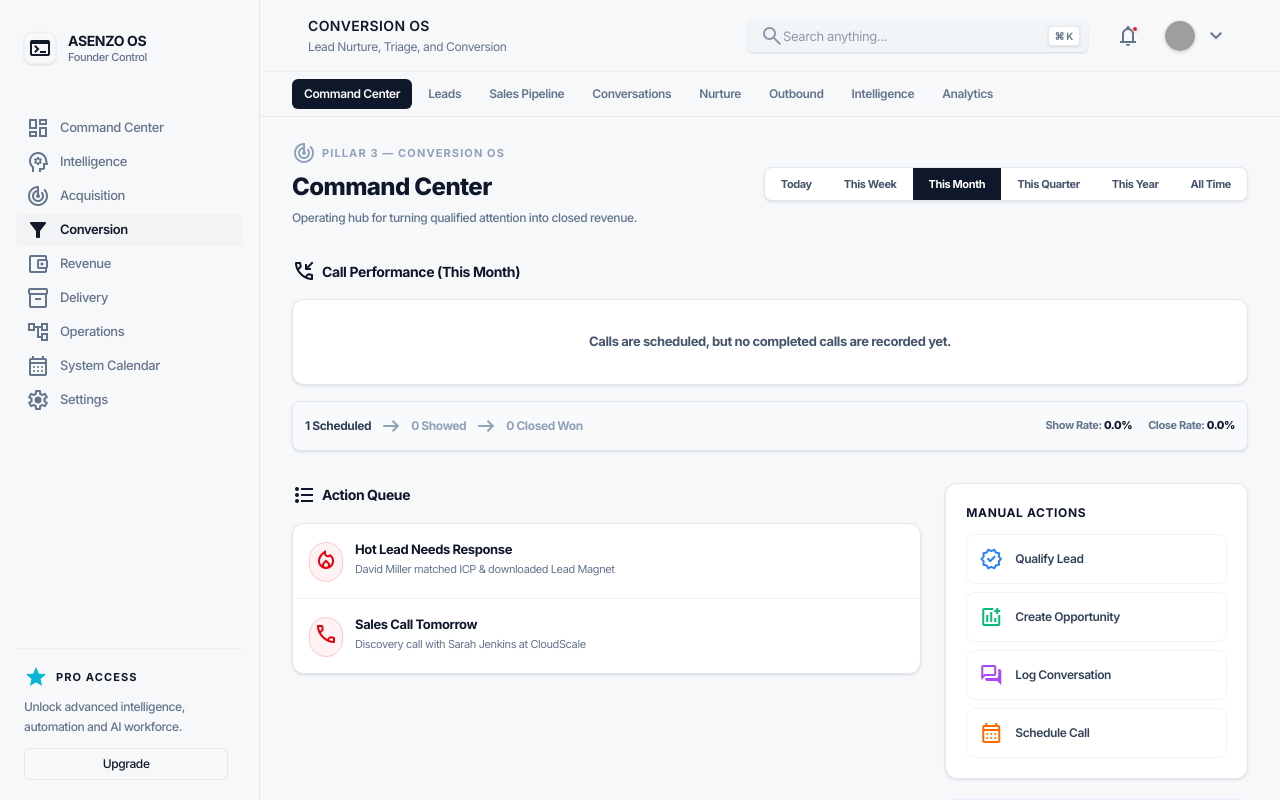
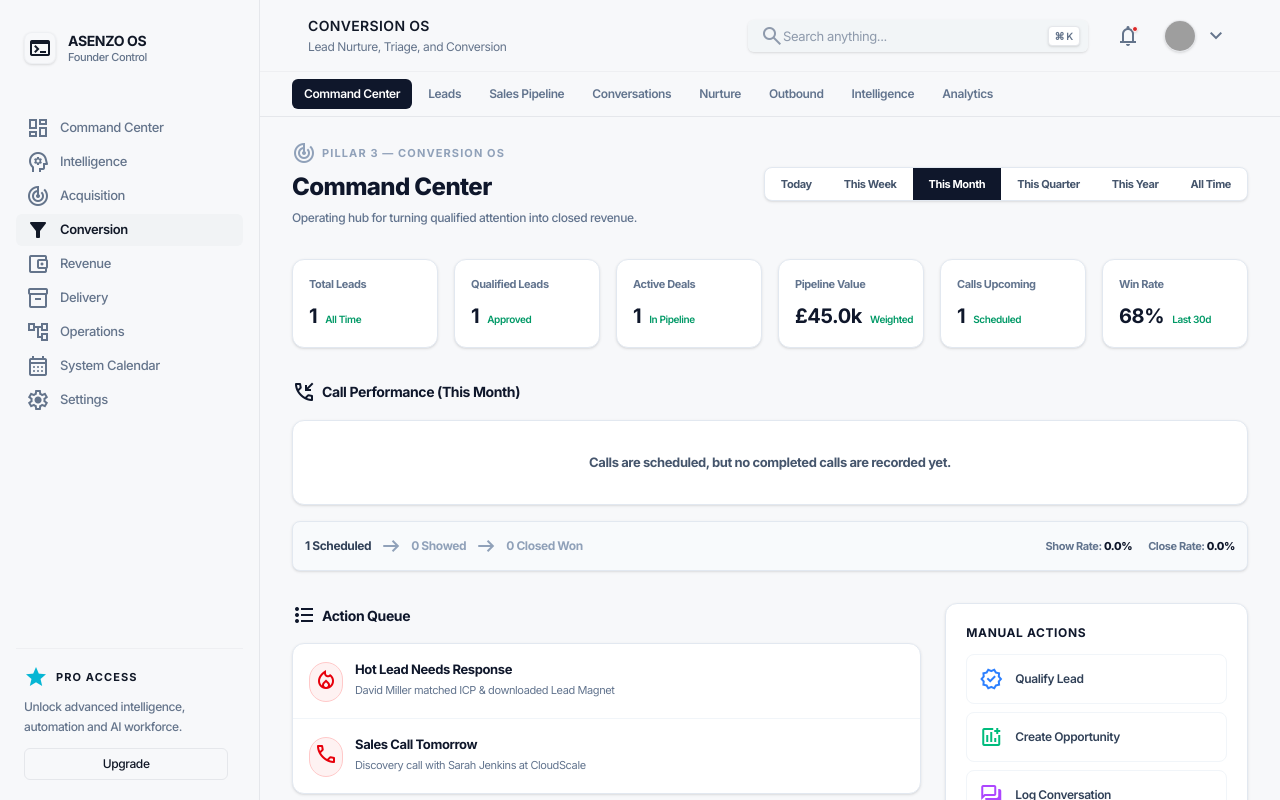
Before and after one commit to Ayyub2110/Asenzo, a Next.js app in the folder asenzo-frontend/: page /conversion in a window 1280 px wide. Built offline with nearby package versions, Linux system fonts and the light colour scheme; no server answers; sample sign-in values are in the browser's storage; grey boxes are pictures that could not be loaded.

Commit message:
Restore existing Stats Grid to Conversion Command Center

```diff
--- a/asenzo-frontend/src/app/conversion/page.tsx
+++ b/asenzo-frontend/src/app/conversion/page.tsx
@@ -69,6 +69,19 @@ export default function ConversionCommandCenter() {
                </button>
             ))}
          </div>
+      </div>
+
+      {/* Existing Main Stats Grid */}
+      <div className="grid grid-cols-6 gap-4">
+        {stats.map((stat, i) => (
+          <div key={i} className="bg-white border border-slate-200 rounded-xl p-4 shadow-sm flex flex-col justify-between">
+            <p className="text-[11px] font-bold text-slate-500">{stat.label}</p>
+            <div className="mt-2">
+              <span className="text-[20px] font-bold text-slate-900">{stat.value}</span>
+              <span className="text-[10px] text-emerald-600 font-semibold ml-2">{stat.change}</span>
+            </div>
+          </div>
+        ))}
       </div>
 
       {/* Call Performance KPI Section */}
```
